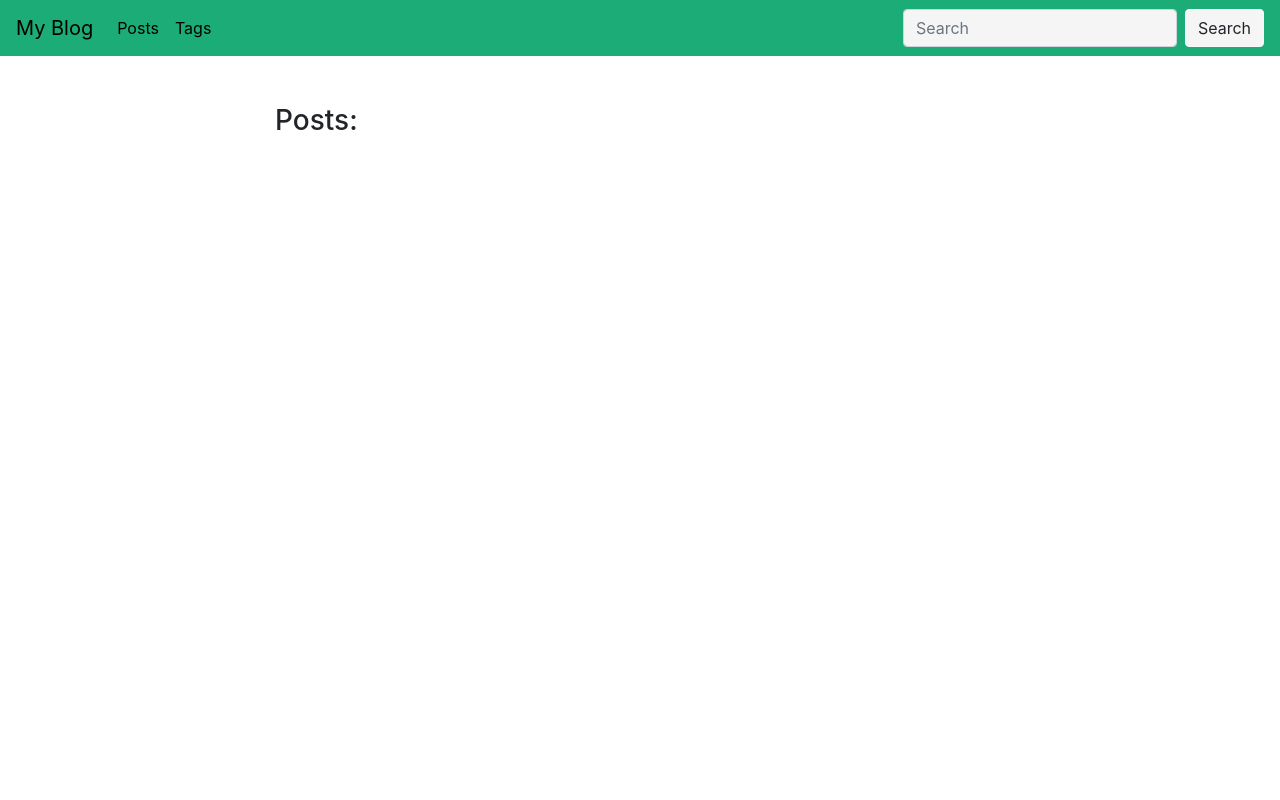
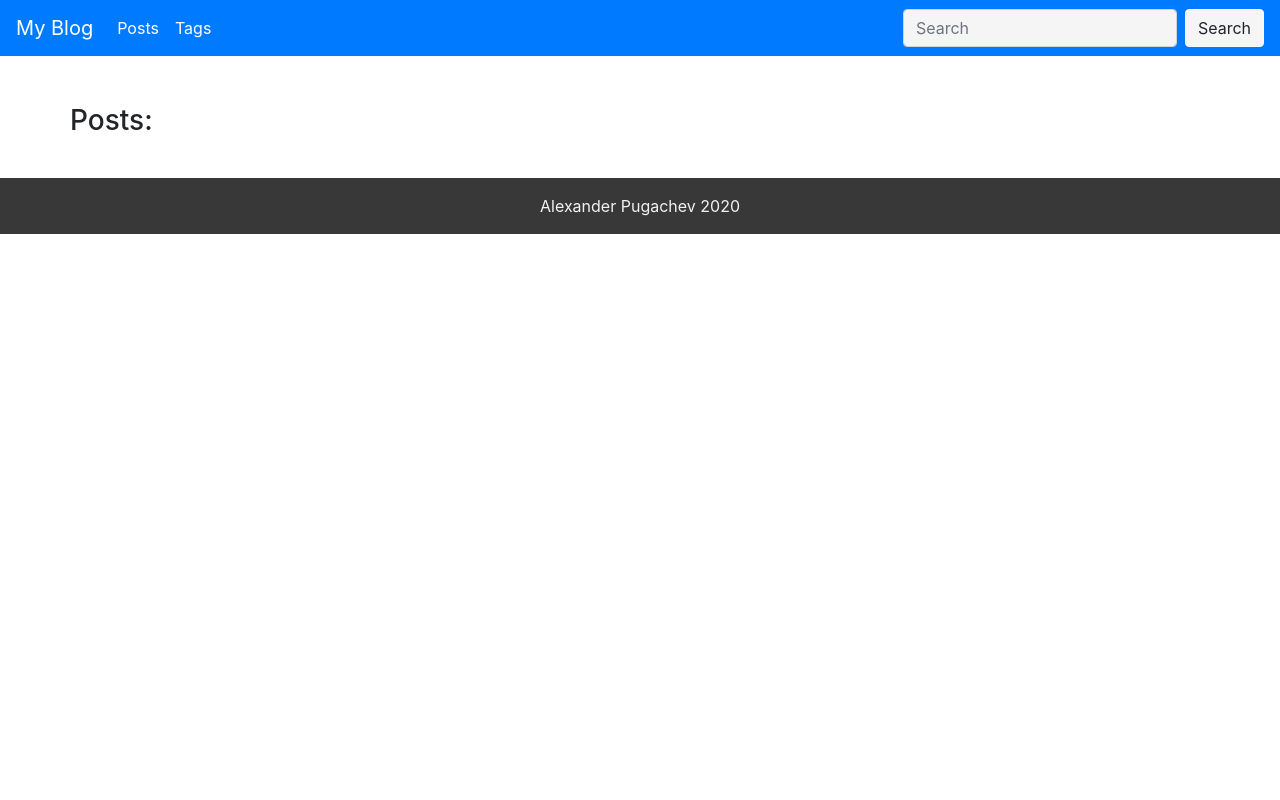
Before and after one commit to AlexanderPugachev/blogengine, a Django app: page /blog/ in a window 1280 px wide. Run offline with Django 3.2, Linux system fonts and the light colour scheme; data that the repository does not hold is empty; some libraries are stand-ins or nearby versions.

Commit message:
fix bugs

```diff
--- a/blog/templates/blog/index.html
+++ b/blog/templates/blog/index.html
@@ -1,4 +1,5 @@
 {% extends 'blog/base_blog.html'%}
+{% load static %}
 
 {% block title %}
   My Blog
@@ -7,8 +8,9 @@
 {% block content %}
 
   <h3 class="mb-4">Posts:</h3>
+  <div class="posts-list">
   {% for post in page_object.object_list %}
     {% include 'blog/includes/post_card_template.html' %}
   {% endfor %}
-
+  </div>
 {% endblock %}
--- a/blog/views.py
+++ b/blog/views.py
@@ -15,7 +15,7 @@ def posts_list(request):
         posts = Post.objects.filter(Q(title__icontains=search_query) | Q(body__icontains=search_query))
     else:
         posts = Post.objects.all()
-    amount = 4 # число выводимых постов на страницу
+    amount = 8 # число выводимых постов на страницу
     paginator = Paginator(posts, amount)
     page_number = request.GET.get('page', 1)
     page = paginator.get_page(page_number)
--- a/blogengine/settings.py
+++ b/blogengine/settings.py
@@ -28,6 +28,7 @@ DEBUG = True
 ALLOWED_HOSTS = [
     'alexanderpugachev.pythonanywhere.com',
     '127.0.0.1',
+    'localhost'
 ]
 # "Это текст для проверки синхронизации"
 
--- a/static/css/styles.css
+++ b/static/css/styles.css
@@ -1,3 +1,7 @@
+body{
+  min-height: 100vh;
+  height: inherit;
+}
 .admin-panel {
   border: 1px solid #999;
   border-radius: 5px;
@@ -7,16 +11,100 @@
   opacity: 0.3;
   padding: 5px;
 }
-
 .admin-panel:hover {
   opacity: 1;
 }
-
 .admin-panel a {
   display: block;
   margin: 5px 0;
 }
-
 a.edit, a.delete {
   display: none;
 }
+/* @media (max-width: 500px) {
+  .posts-list {
+    display: flex;
+    flex-flow: column nowrap;
+    width: inherit;
+    justify-content: start;
+    align-items: center;
+  }
+  .card {
+    width: 350px;
+    margin: 0 7px;
+  }
+  .post-column {
+    width: 370px;
+    margin: 0 auto;
+  }
+  .pagination {
+    margin-left: 10%;
+  }
+}
+@media (min-width: 1200px) {
+  .posts-list {
+    display: flex;
+    flex-flow: column nowrap;
+    width: inherit;
+    justify-content: start;
+    align-items: center;
+  }
+  .card {
+    width: 523px;
+    margin: 0 7px;
+  }
+  .post-column {
+    width: 540px;
+    margin: 0 auto;
+  }
+  .pagination {
+
+    margin-left: 60%;
+  }
+} */
+@media (min-width: 1900px) {
+  .posts-list {
+    display: flex;
+    flex-flow: row wrap;
+    width: inherit;
+    justify-content: space-around;
+  }
+  .card {
+    width: 523px;
+    margin: 0 7px;
+  }
+  .post-column {
+    width: inherit;
+    margin: 0 auto;
+  }
+  .pagination {
+    justify-content: center;
+  }
+}
+/* .posts-list {
+  display: flex;
+  flex-flow: row wrap;
+  background-color: red
+} */
+.footer {
+	position: relative;
+  height: 56px;
+	bottom: 0;
+  left: 0;
+  right: 0;
+  margin-top: 2vh;
+  box-sizing: border-box;
+  padding: 0;
+	justify-items: center;
+  text-align: center;
+  background-color: #383839;
+}
+.footer p {
+  height: 56px;
+  line-height: 56px;
+  white-space: nowrap;
+  font-size: 16px;
+	color: #f2f2f2;
+  margin-bottom: 0;
+	/* font-family: var(--montserrat); */
+}
--- a/templates/base.html
+++ b/templates/base.html
@@ -19,8 +19,8 @@
 <body>
 
 <!-- Блок верхней бар-строки --> <!-- цвет ниже - зеленый крайола-->
-  <nav class="navbar navbar-expand-lg navbar-light" style="background-color: #1CAC78">
-    <a class="navbar-brand" href="{% url 'post_list_url' %}" style="color: black">My Blog</a>
+  <nav class="navbar navbar-expand-lg navbar-light" style="background-color: #007bff">
+    <a class="navbar-brand" href="{% url 'post_list_url' %}" style="color: white">My Blog</a>
     <button class="navbar-toggler" type="button" data-toggle="collapse" data-target="#navbarSupportedContent" aria-controls="navbarSupportedContent" aria-expanded="false" aria-label="Toggle navigation">
       <span class="navbar-toggler-icon"></span>
     </button>
@@ -28,10 +28,10 @@
     <div class="collapse navbar-collapse" id="navbarSupportedContent">
       <ul class="navbar-nav mr-auto">
         <li class="nav-item {% if 'post_list_url' %}active{% endif %}">
-          <a class="nav-link" href="{% url 'post_list_url' %}" style="color: black">Posts</a>
+          <a class="nav-link" href="{% url 'post_list_url' %}" style="color: white">Posts</a>
         </li>
         <li class="nav-item">
-          <a class="nav-link" href="{% url 'tags_list_url' %}" style="color: black">Tags</a>
+          <a class="nav-link" href="{% url 'tags_list_url' %}" style="color: white">Tags</a>
         </li>
 <!-- third button
         <li class="nav-item">
@@ -47,10 +47,10 @@
     </div>
   </nav>
 
-<!-- Блок карточек с постами -->
+<!-- Блок карточек с постами s-->
   <div class="container mt-5">
-    <div class="row">
-      <div class="col-6 offset-md-2">
+    <div class="row post-column">
+      <!-- <div class="col-6 offset-md-2"> -->
         {% block content %}
           There is no any content. Sorry
         {% endblock %}
@@ -87,6 +87,9 @@
       </div>
     </div>
   </div>
+  <footer class="footer">
+		<p>Alexander Pugachev 2020</p>
+	</footer>
 
 <!-- Блок пользовательской навигации -->
 {% if request.user.is_authenticated and request.user.is_staff %}
```
